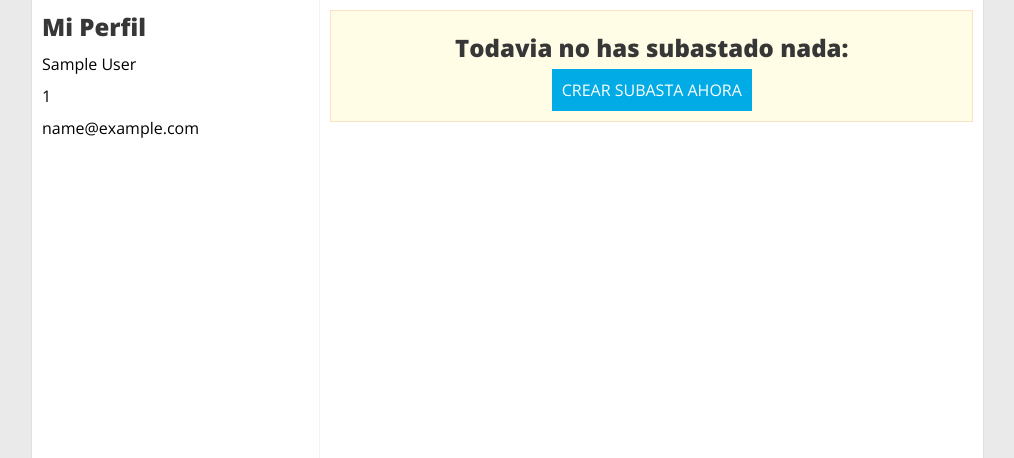
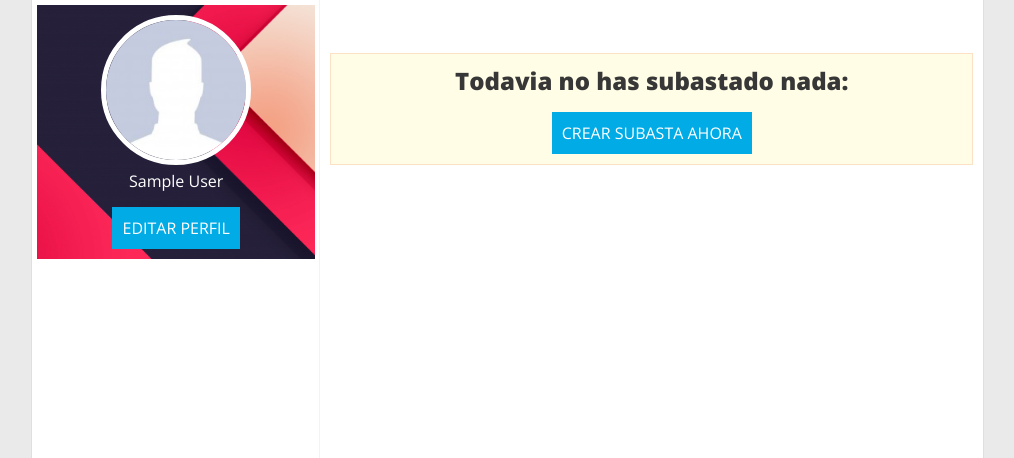
Before and after one commit to pablomario/LastAuction, a PHP site: page /interna/perfil.php in a window 1280 px wide. Shown: the part 80-538 px from the top of the page, without its empty margins (128-1142 px from the left). Run offline with PHP 8.4, Linux system fonts and the light colour scheme; the visitor is signed in with stand-in values (Sample User, id 1); some libraries are stand-ins or nearby versions.

Commit message:
mas estilo

```diff
--- a/css/aside.css
+++ b/css/aside.css
@@ -4,12 +4,8 @@
 	margin-bottom: 10px;
 }
 
-aside article p{
-	padding: 5px;
-}
-
 aside article h2{
-	padding: 5px;
+	padding-left: 5px;
 }
 
 aside article form{
@@ -35,6 +31,9 @@
 aside article form a:hover{
 	text-decoration: underline;
 }
+
+
+/* ASIDE MENU */
 
 aside div.menuVertical{
 	padding: 5px 10px 5px 10px;
@@ -73,3 +72,26 @@
 aside div.electronica{
 	background: #f68122;
 }
+
+/* ASIDE FIN MENU */
+
+
+/* ASIDE INTERNA PERFIL */
+
+aside article.perfil{
+	text-align: center;
+	background: url(../img/yum.jpg) center no-repeat;
+	background-size: cover;
+	padding: 10px 5px 10px 5px;
+	color: #fff;
+}
+
+aside article.perfil img{
+	height: 140px;
+	width: 140px;
+	border: 5px solid #fff;
+	border-radius: 50%;
+	text-align: center;
+}
+
+/* ASIDE FIN PERFIL */
--- a/css/estilo.css
+++ b/css/estilo.css
@@ -15,6 +15,36 @@
 	margin: 0 auto;
 	width: 960px;
 }
+
+.aviso{
+	text-align: center;
+	padding: 10px;
+	margin: 5px;
+	background: #FFFDE6;
+	border: 1px solid #FDE1C4;
+}
+
+.aviso h2{
+	font-style: inherit;
+}
+
+.boton{
+	margin-top: 15px;
+	display: inline-block;
+	padding: 10px;
+	color: #fff;
+	text-decoration: none;
+	text-align: center;
+	text-transform: uppercase;
+	background: #01abe6;
+	border: none;
+}
+
+.boton:hover{
+	background: #21C7FE;
+}
+
+
 
 h1, h2 ,h3 ,h4 ,h5 ,h6{
 	color: #373737;
--- a/css/estiloProductos.css
+++ b/css/estiloProductos.css
@@ -13,6 +13,12 @@
 	height: 140px;
 	width: 140px;
 	margin: 5px;
+}
+
+section h2{
+	padding: 5px;
+	text-align: right;
+	border-bottom: 1px solid #373737;
 }
 
 section article .datosProducto{
--- a/css/interna.css
+++ b/css/interna.css
@@ -1,30 +1,5 @@
 
-section article.aviso{
-	text-align: center;
-	padding: 20px;
-	margin: 5px;
-	background: #FFFDE6;
-	border: 1px solid #FDE1C4;
-}
 
-section article h2{
-	margin-bottom: 15px;
-	font-style: inherit;
-}
-
-section article .boton{
-	padding: 10px;
-	color: #fff;
-	text-decoration: none;
-	text-align: center;
-	text-transform: uppercase;
-	background: #01abe6;
-	border: none;
-}
-
-section article .boton:hover{
-	background: #21C7FE;
-}
 
 section article form{
 	padding: 10px;
--- a/interna/perfil.php
+++ b/interna/perfil.php
@@ -34,13 +34,12 @@
 
 		<div class="centrado">
 			<aside>
-				<article>
-					<h2>Mi Perfil</h2>
+				<article class="perfil">
+					<img src="../usuarios/default.jpg" height="140px" width="140px">
 					<?php
 			          echo "<p>".$_SESSION['nombre']."</p>";
-			          echo "<p> ".$_SESSION['direccion']."</p>";
-			          echo "<p>".$_SESSION['email']."</p>";
 			        ?>
+			        <a href="editarperfil.php" class="boton">Editar Perfil</a>
 				</article>
 			</aside>
 
--- a/php/conexion.php
+++ b/php/conexion.php
@@ -5,7 +5,7 @@
 	 * @return conexion retorna una conexion
 	 */
 	function conexion(){
-		$conexion = new mysqli("127.0.0.1","root","root","lastauction");
+		$conexion = new mysqli("127.0.0.1","root","","lastauction");
 		if(mysqli_connect_errno()){
 			die("Error: " .mysqli_connect_errno());
 		}
```
Also changed, not shown: subastas.php (+11 -5 lines), img/yum.jpg (added), productos/1413775020.jpg (added), usuarios/default.jpg (added), usuarios/yo.jpg (added).
